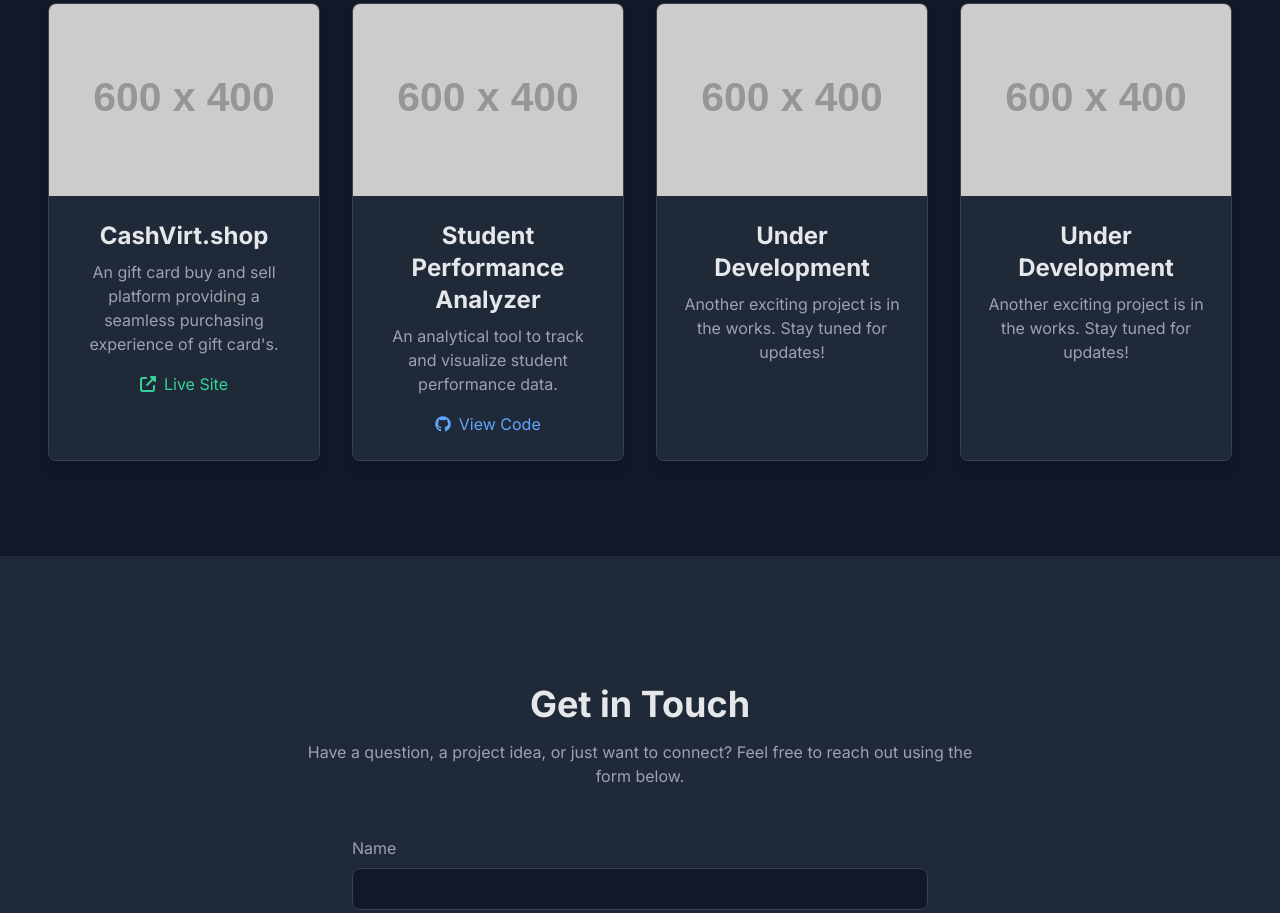
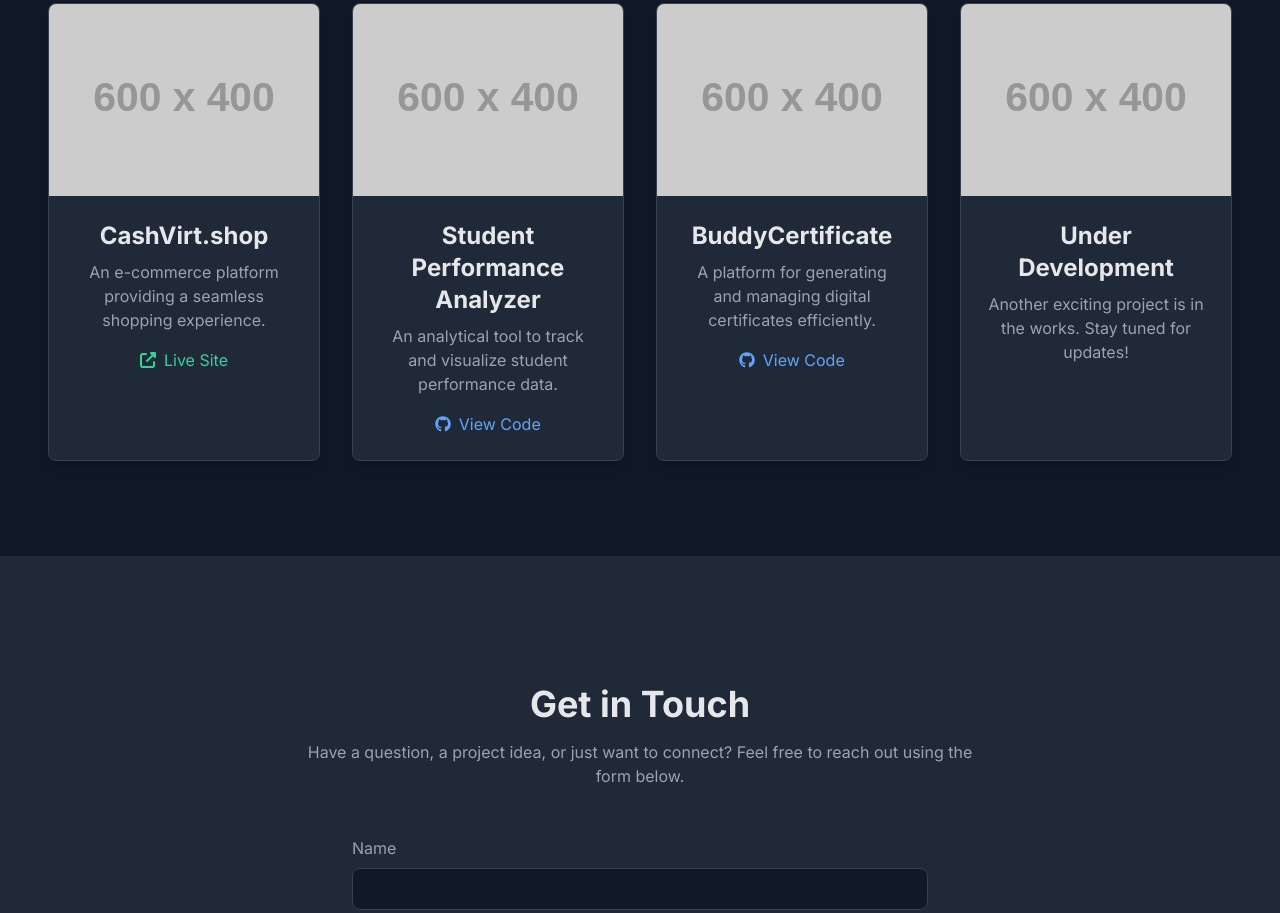
Before and after one commit to mohammed-zaid123/portfolio, a plain HTML site: page index.html in a window 1280 px wide. Shown: the part 1890-2803 px from the top of the page. Drawn offline with nearby package versions, Linux system fonts and the light colour scheme; placeholder pictures from the web are drawn by us.

Commit message:
Added New Project as BuddyCertificate

```diff
--- a/index.html
+++ b/index.html
@@ -197,6 +197,14 @@
       }
       .button-secondary:hover {
         background-color: color-mix(in srgb, var(--bg-tertiary) 90%, #000);
+      }
+
+      /* NEW STYLE: Force disabled state only on hover/click */
+      .disabled-link:hover,
+      .disabled-link:active {
+        /* Use !important to override the standard .text-link-hover */
+        color: var(--text-secondary) !important;
+        cursor: not-allowed !important;
       }
     </style>
   </head>
@@ -408,7 +416,8 @@
                   CashVirt.shop
                 </h3>
                 <p class="text-secondary mb-4">
-                  An gift card buy and sell platform providing a seamless purchasing experience of gift card's.
+                  An e-commerce platform providing a seamless shopping
+                  experience.
                 </p>
                 <div class="flex justify-center space-x-4">
                   <a
@@ -445,22 +454,34 @@
                 </div>
               </div>
             </div>
+            <!-- BuddyCertificate Project Card (UPDATED: Disabled on hover) -->
             <div class="project-card rounded-lg overflow-hidden shadow-lg">
               <img
-                src="https://placehold.co/600x400/1F2937/9CA3AF?text=Coming+Soon"
-                alt="Project Under Development"
+                src="https://placehold.co/600x400/1F2937/FBBF24?text=Buddy+Certificates+Platform"
+                alt="BuddyCertificate"
                 class="w-full h-48 object-cover"
               />
               <div class="p-6 text-center">
                 <h3 class="text-2xl font-bold text-primary mb-2">
-                  Under Development
+                  BuddyCertificate
                 </h3>
                 <p class="text-secondary mb-4">
-                  Another exciting project is in the works. Stay tuned for
-                  updates!
+                  A platform for generating and managing digital certificates
+                  efficiently.
                 </p>
+                <div class="flex justify-center space-x-4">
+                  <a
+                    role="button"
+                    aria-disabled="true"
+                    class="text-link flex items-center space-x-2 disabled-link transition duration-300"
+                    title="Code repository is currently private."
+                  >
+                    <i class="fab fa-github"></i><span>View Code</span>
+                  </a>
+                </div>
               </div>
             </div>
+            <!-- End BuddyCertificate Project Card -->
             <div class="project-card rounded-lg overflow-hidden shadow-lg">
               <img
                 src="https://placehold.co/600x400/1F2937/9CA3AF?text=Coming+Soon"
@@ -567,7 +588,7 @@
             ><i class="fab fa-instagram fa-2x"></i
           ></a>
         </div>
-        <p>&copy; 2025 MOHAMMED ZAID. All Rights Reserved.</p>
+        <p>&copy; 2024 MOHAMMED ZAID. All Rights Reserved.</p>
       </div>
     </footer>
 
```
